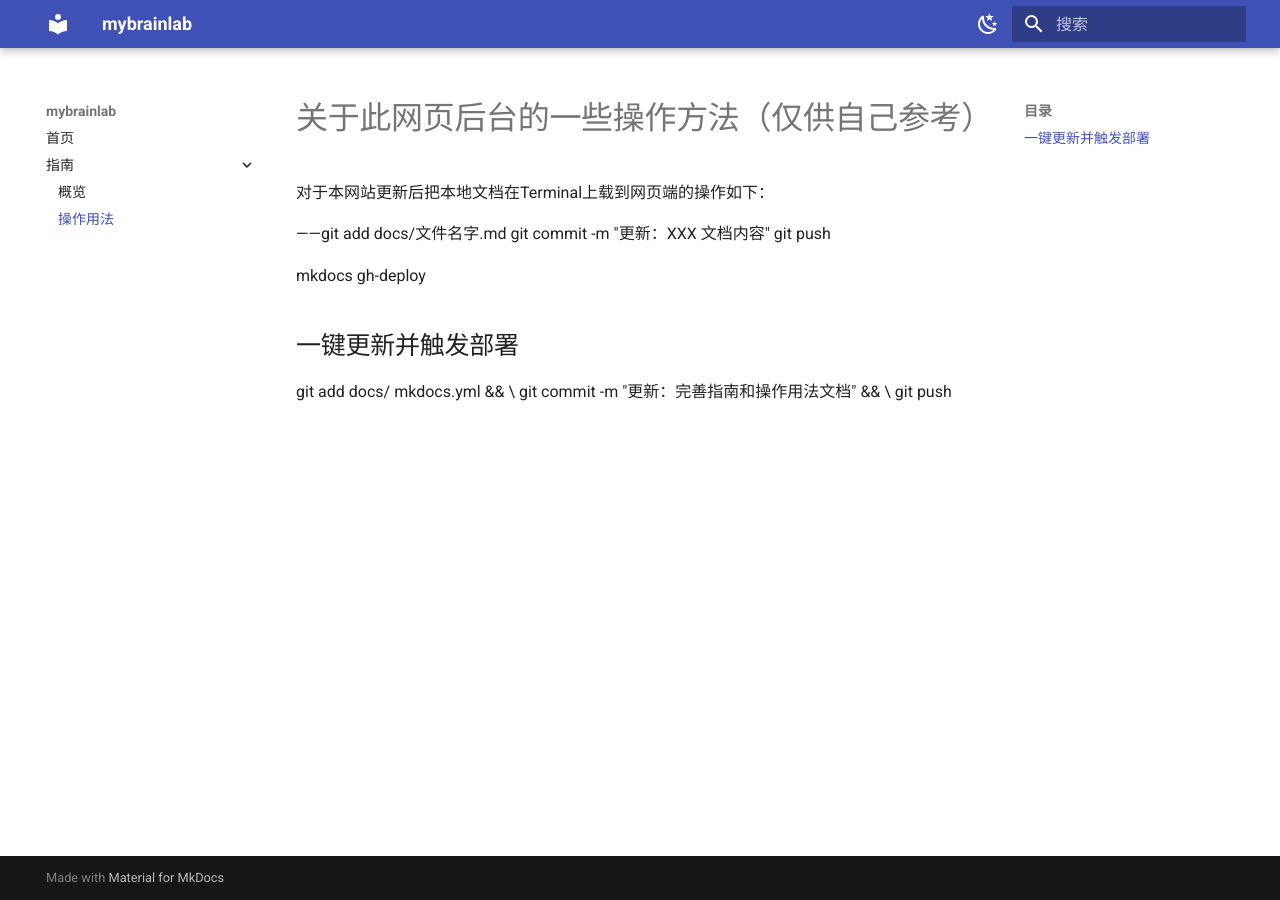
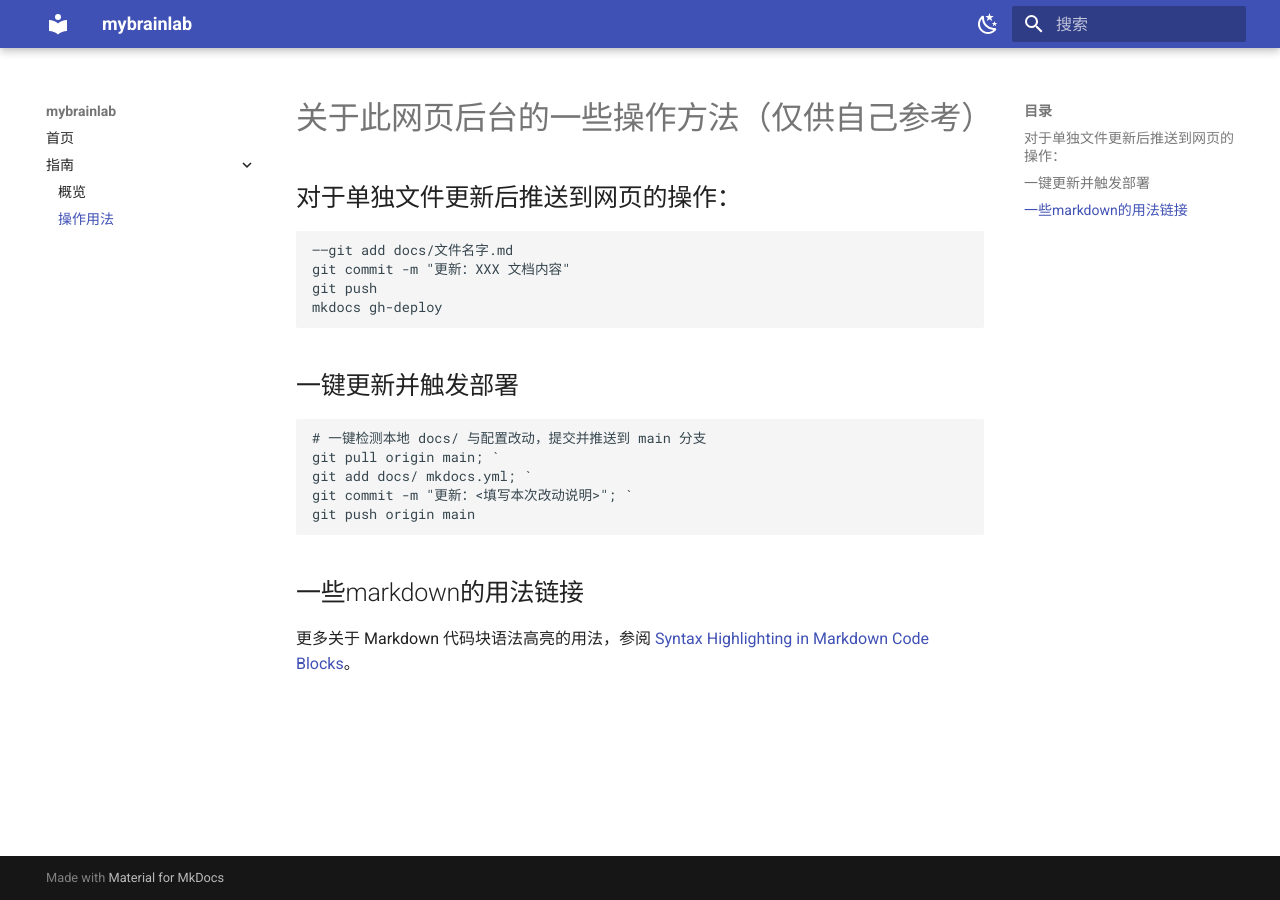
Before and after one commit to dutoumanwulao/mybrainlab, an MkDocs documentation site: the page built from docs/guide/usage.md, in a window 1280 px wide. Built offline with MkDocs 1.6.1 and Material for MkDocs 9.7.7, drawn with Linux system fonts in a browser that asks for light colours.

Commit message:
更新：<填写本次改动说明>

````diff
--- a/docs/guide/usage.md
+++ b/docs/guide/usage.md
@@ -1,14 +1,22 @@
 # 关于此网页后台的一些操作方法（仅供自己参考）
 
-对于本网站更新后把本地文档在Terminal上载到网页端的操作如下：
-
+## 对于单独文件更新后推送到网页的操作：
+```powershell
 ——git add docs/文件名字.md
 git commit -m "更新：XXX 文档内容"
 git push
+mkdocs gh-deploy
+```
 
-mkdocs gh-deploy
 
 ## 一键更新并触发部署
-git add docs/ mkdocs.yml && \
-git commit -m "更新：完善指南和操作用法文档" && \
-git push
+```powershell
+# 一键检测本地 docs/ 与配置改动，提交并推送到 main 分支
+git pull origin main; `
+git add docs/ mkdocs.yml; `
+git commit -m "更新：<填写本次改动说明>"; `
+git push origin main
+```
+
+## 一些markdown的用法链接
+更多关于 Markdown 代码块语法高亮的用法，参阅 [Syntax Highlighting in Markdown Code Blocks](https://elischei.com/syntax-highlighting-in-markdown-code-blocks/)。
````
